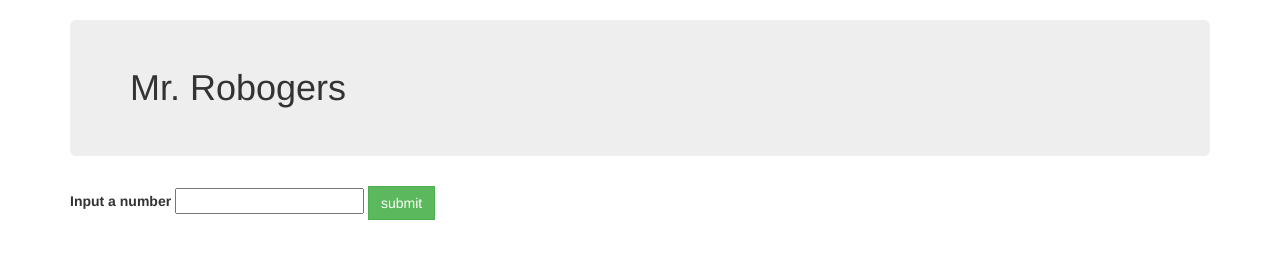
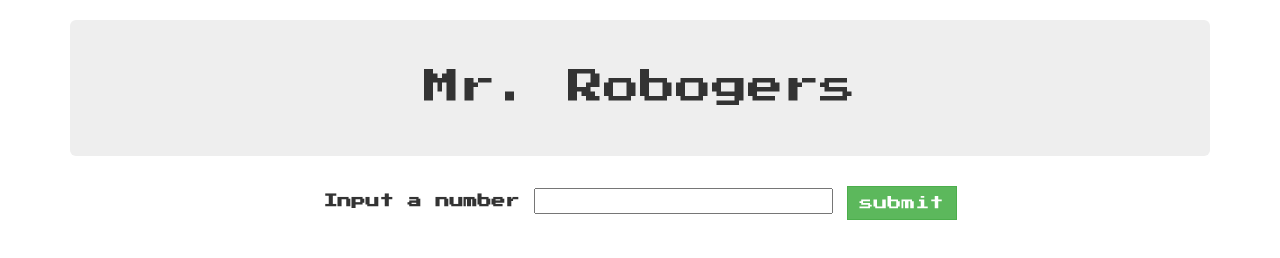
Before and after one commit to GrantEadie/robogers-neighborhood, a plain HTML site: page index.html in a window 1280 px wide. Drawn offline with Linux system fonts and the light colour scheme.

Commit message:
clean font selection and focus on output.

```diff
--- a/css/styles.css
+++ b/css/styles.css
@@ -2,6 +2,13 @@
   border-radius: 0 !important;
 }
 
+.vg{
+  font-family: 'Press Start 2P', cursive;
+  text-align: center;
+}
+
 #output{
+  margin: 0 auto;
   width: 300px;
+  font-family: 'Press Start 2P', cursive;
 }
--- a/index.html
+++ b/index.html
@@ -5,14 +5,15 @@
   <link href="css/styles.css" rel="stylesheet" type="text/css">
   <script src="js/jquery-3.5.1.js"></script>
   <script src="js/scripts.js"></script>
+  <link href="https://fonts.googleapis.com/css2?family=Press+Start+2P&display=swap" rel="stylesheet">
   <title>Mr. Robogers</title>
 </head>
 
   <body>
     <div class="container">
-      <h1 class="jumbotron">Mr. Robogers</h1>
+      <h1 class="jumbotron vg">Mr. Robogers</h1>
       <form id="formOne">
-        <div class="form-group">
+        <div class="form-group vg">
           <label>Input a number</label>
           <input type="text" id="userInput">
           <button type="submit" class="btn btn-success">submit</button>
```
